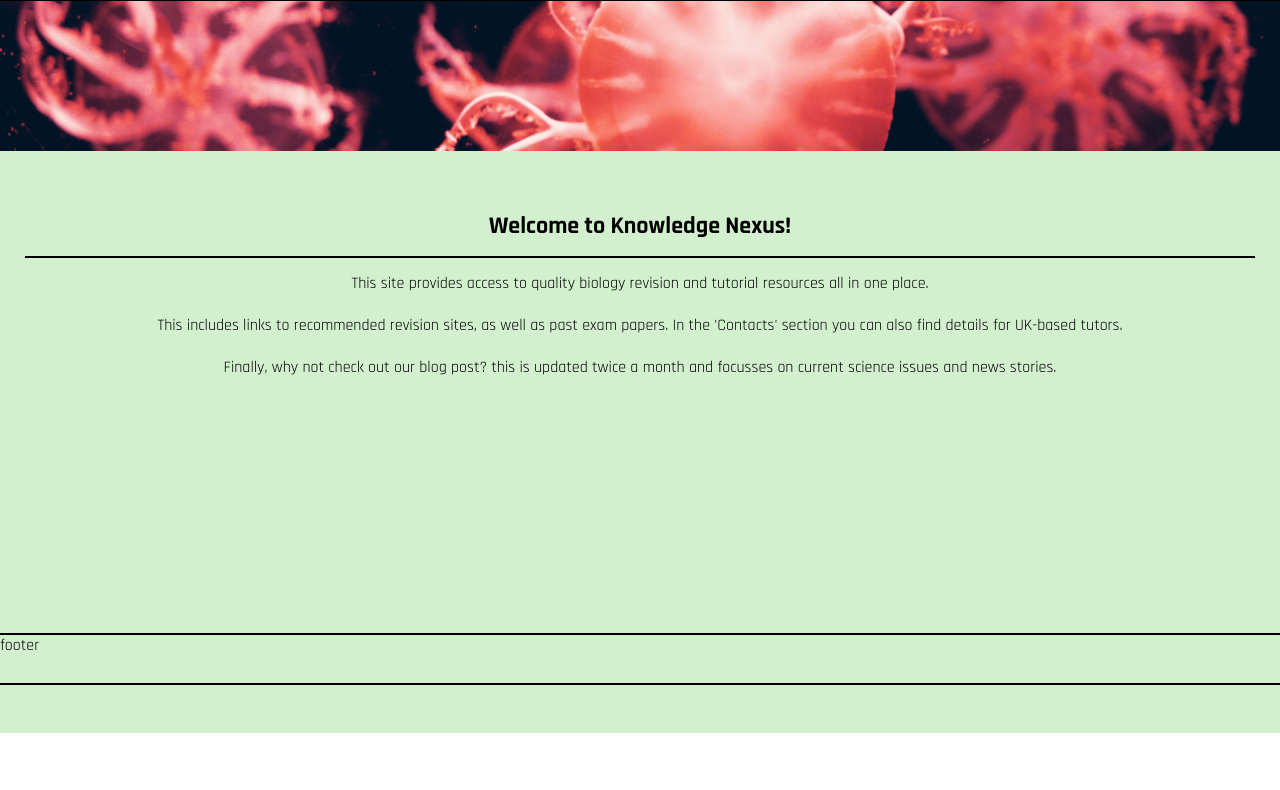
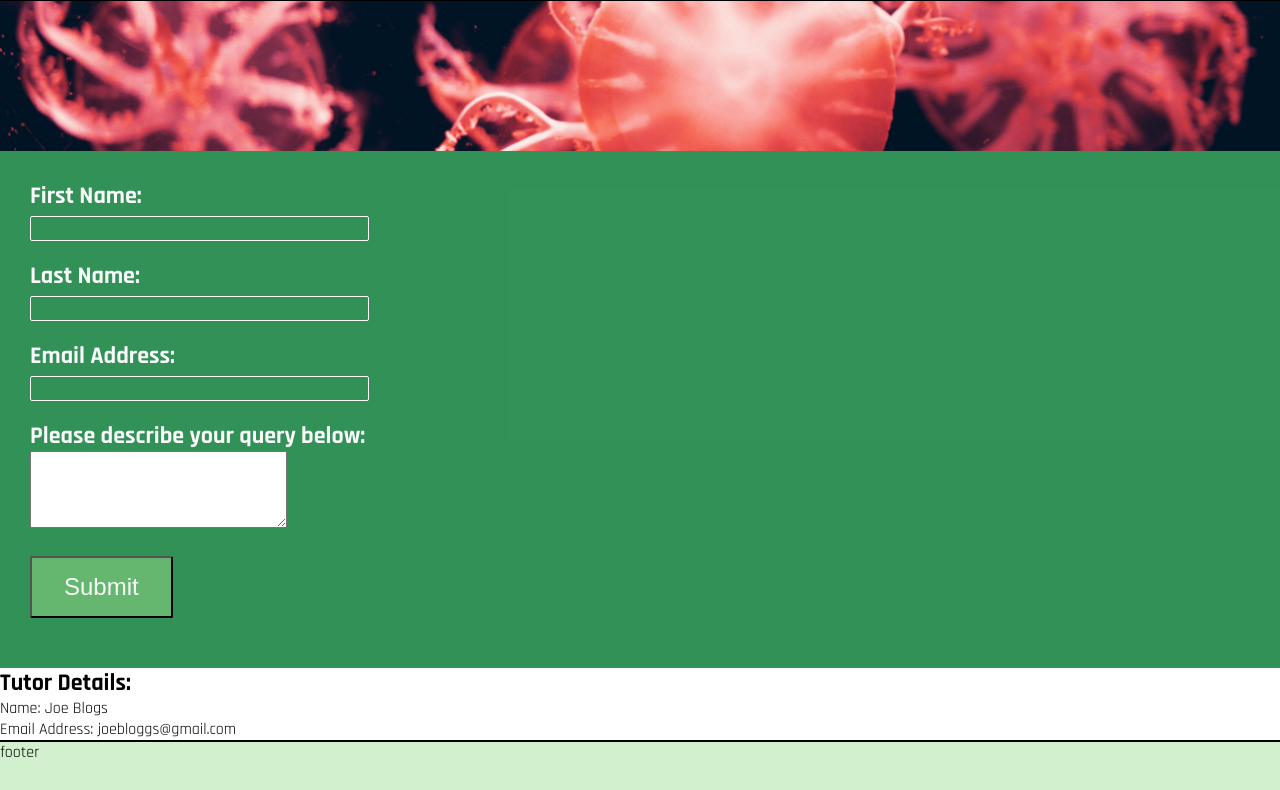
Before and after one commit to HGlass07/Knowledge-Nexus, a plain HTML site: page contact.html in a window 1280 px wide. Shown: the part 67-857 px from the top of the page. Before the commit the page ends 800 px from the top, so only its background shows below. Drawn offline with Linux system fonts and the light colour scheme.

Commit message:
added and formatted contact form on contact page

```diff
--- a/assets/css/style.css
+++ b/assets/css/style.css
@@ -53,7 +53,7 @@ header a {
 main {
     /*ensures main content takes up full page space*/
     flex: 1 0 auto;
-    background-color: rgba(180, 230, 173, 0.596);
+    background-color: #ffffff;
 }
 
 #hero-image {
@@ -116,6 +116,52 @@ main {
 }
 
 
+/*contact page form styling*/
+
+#contact-form {
+    display:flex;
+    width:100vw;
+    padding: 20px 10% 0 10%;
+    flex-grow: 1;
+    color: #ffffff;
+    background-color: rgba(13, 126, 57, 0.849);
+    padding: 30px;
+}
+
+#contact-form > h2 {
+    color: #fafafa;
+    margin-bottom: 20px;
+}
+
+.text-input {
+    background: transparent;
+    color: #fafafa;
+    width: 100%;
+    height: 25px;
+    margin: 5px 0 20px 0;
+    border: 1px solid #fafafa;
+    border-radius: 2px;
+    padding: 0 5px;
+}
+
+#query-text-area {
+    width: 100%;
+    display: flex;
+    justify-content: space-between;
+}
+
+#submit-button {
+    margin-top: 20px;
+    border-radius: 2px;
+    padding: 15px 32px;
+    font-size: 100%;
+    background-color: #65b76f;
+    color: #fafafa;
+}
+
+
+
+
 /*blog page*/
 
 #blog-content {
--- a/contact.html
+++ b/contact.html
@@ -35,39 +35,52 @@
     <!--main content-->
     <main>
         <section id="hero-image">
-
         </section>
 
-        <section id="intro">
-                <h2>
-                    Welcome to Knowledge Nexus!
-                </h2>
-                <hr id="intro-break">
-                <p>
-                    This site provides access to quality biology revision and tutorial resources all in one place.
-                </p>
-                <br>
-                <p>
-                    This includes links to recommended revision sites, as well as past exam papers. In the 'Contacts' section you can
-                    also
-                    find details for UK-based tutors.
-                </p>
-                <br>
-                <p>
-                    Finally, why not check out our blog post? this is updated twice a month and focusses on current science issues and
-                    news stories.
-                </p>
-        </section>
+                        <!--contact form-->
+                        <section id="contact">
+                            <form id="contact-form" method="POST" action="https://formdump.codeinstitute.net">
+                                <h2><Get in Touch!</h2>
+                                <label for="first_name">First Name:</label>
+                                <input type="text" name="first_name" id="first_name" class="text-input" required>
+                                <br>
+                                <label for="last_name">Last Name:</label>
+                                <input type="text" name="last_name" id="last_name" class="text-input" required>
+                                <br>
+                                <label for="email_address">Email Address:</label>
+                                <input type="email" name="email_address" id="email_address" class="text-input" required>
+                                <br>
+                                <div id="query-textarea">
+                                    <label for "query">Please describe your query below:</label>
+                                    <br>
+                                    <textarea id="query" name="query" placeholder="Your query" rows=5 cols=30>
+                                    </textarea>
+                                </div>
+
+                                <button type="submit" id="submit-button">Submit</button>
+
+
+
+                            </form>
+                        </section>
+
+                        <section id="tutor-details">
+                            <h2>Tutor Details:</h2>
+                            <div>
+                                Name: Joe Blogs
+                                <br>
+                                Email Address: joebloggs@gmail.com
+                            </div>
+                        </section>
+
+
     </main>
 
     <!--footer-->
     <footer>
         footer
     </footer>
+
 </body>
 
-<footer>
-
-</footer>
-
 </html>
```
Also changed, not shown: resources.html (+0 -3 lines).
